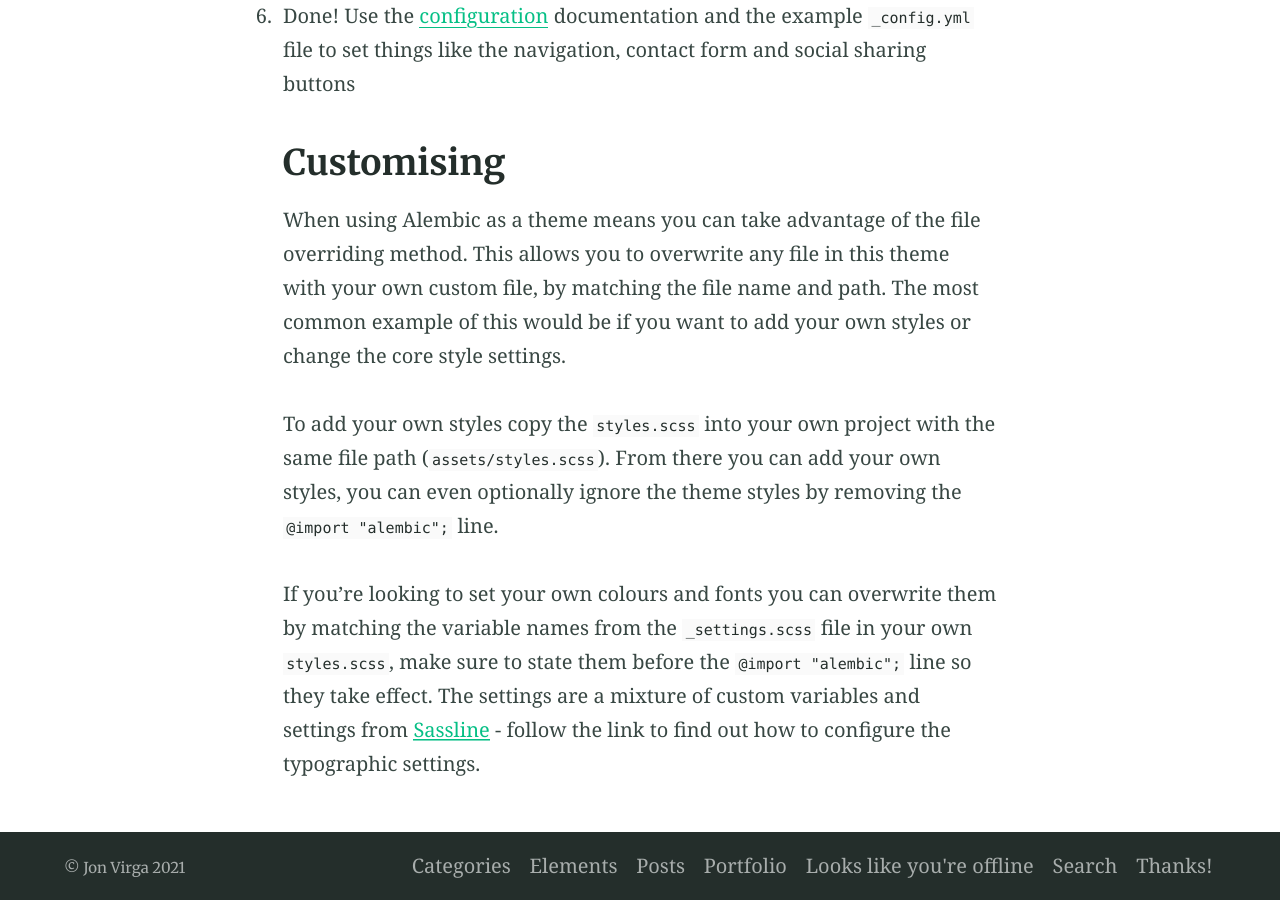
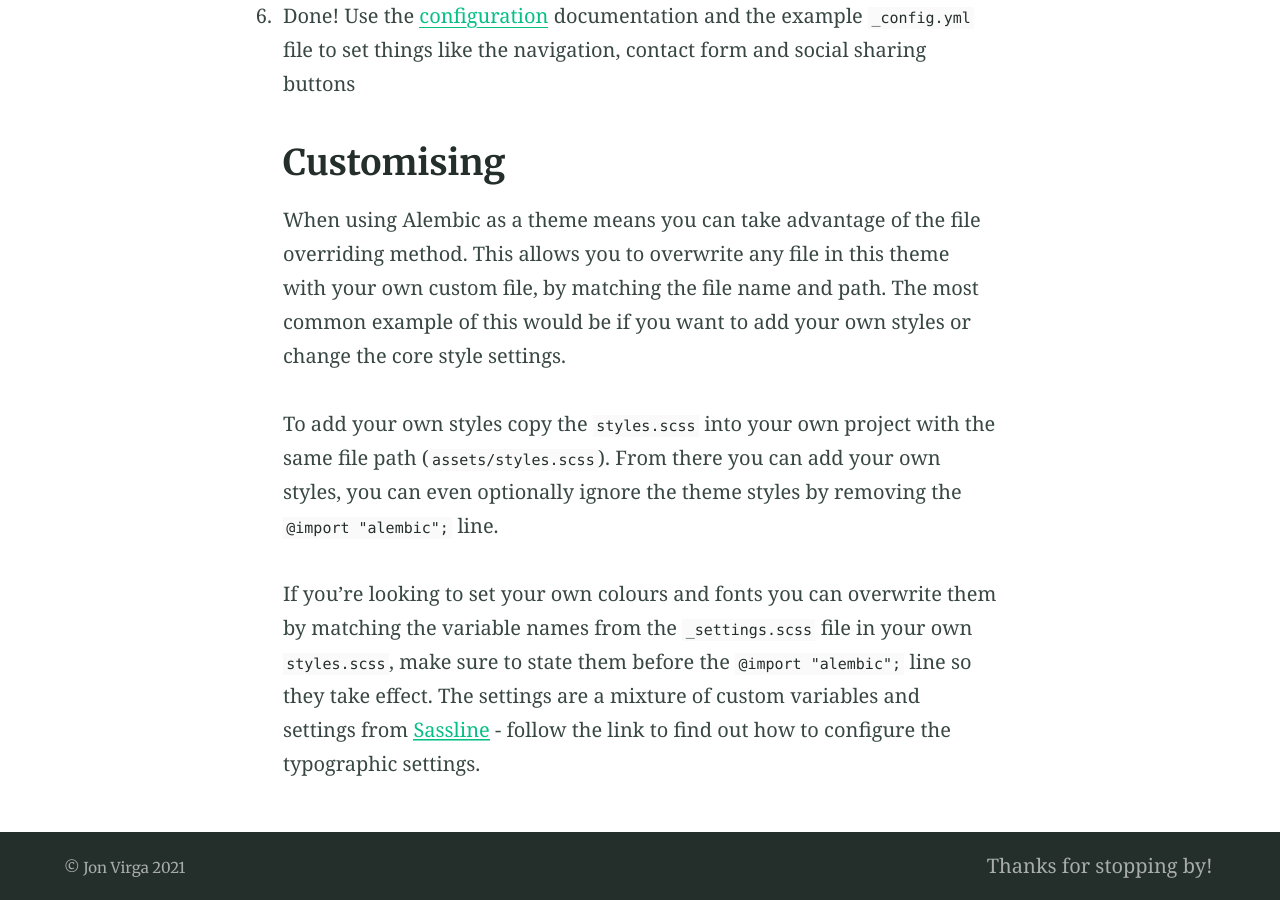
Before and after one commit to jjjvvvvv/Portfolio, a Jekyll site: the page built from index.md, in a window 1280 px wide and 900 px high, scrolled down 4674 px. Built offline with Jekyll 4.4.1, drawn with Linux system fonts in a browser that asks for light colours.

Commit message:
Update _config.yml
footer

```diff
--- a/_config.yml
+++ b/_config.yml
@@ -140,4 +140,7 @@ sharing_links: # Appear at the bottom of single blog posts, add as desired. The
   facebook: "#3B5998"
   Email: true
 
+navigation_footer:
+- title: Thanks for stopping by!
+
   remote_theme: daviddarnes/alembic@main
```
